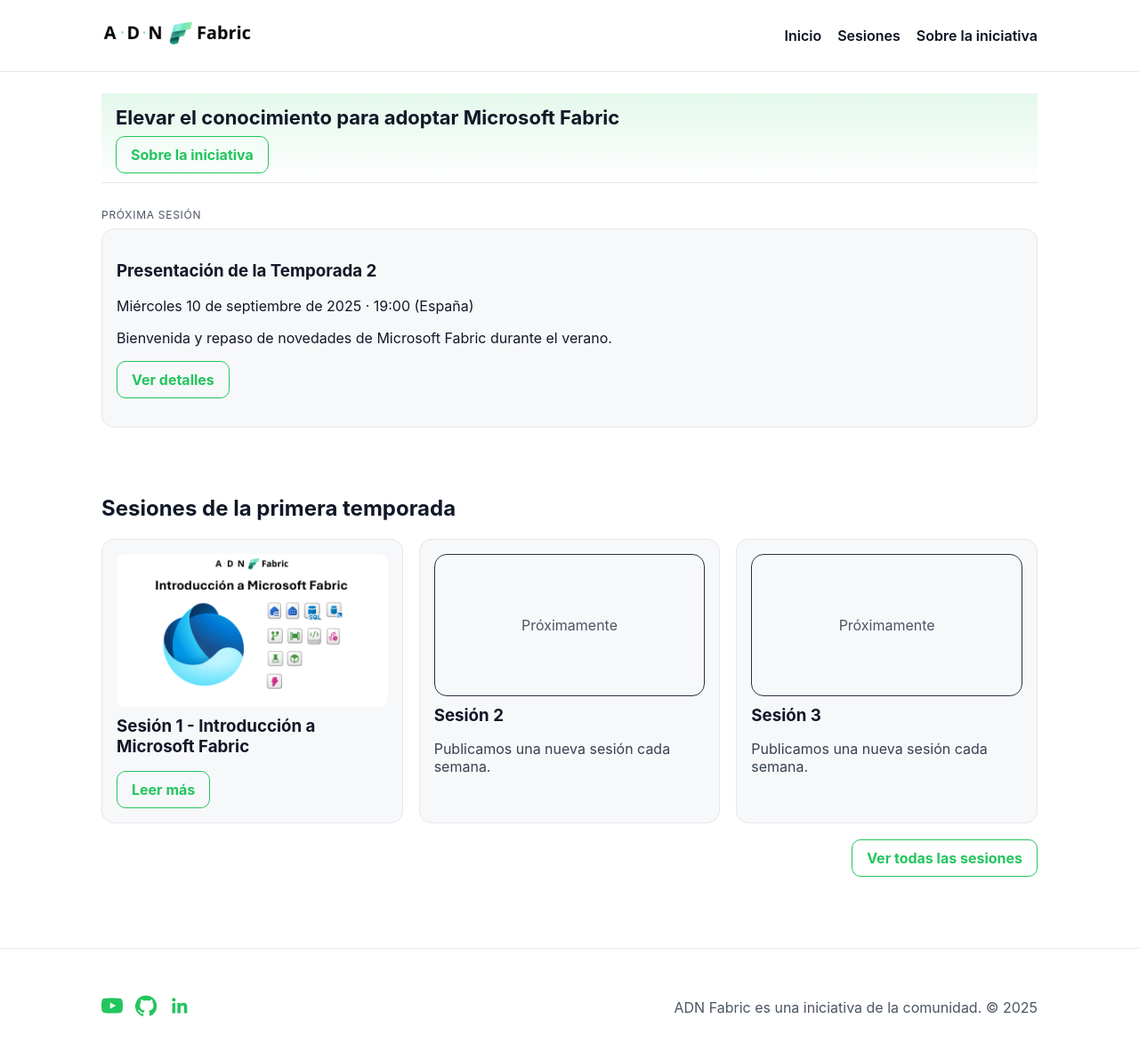
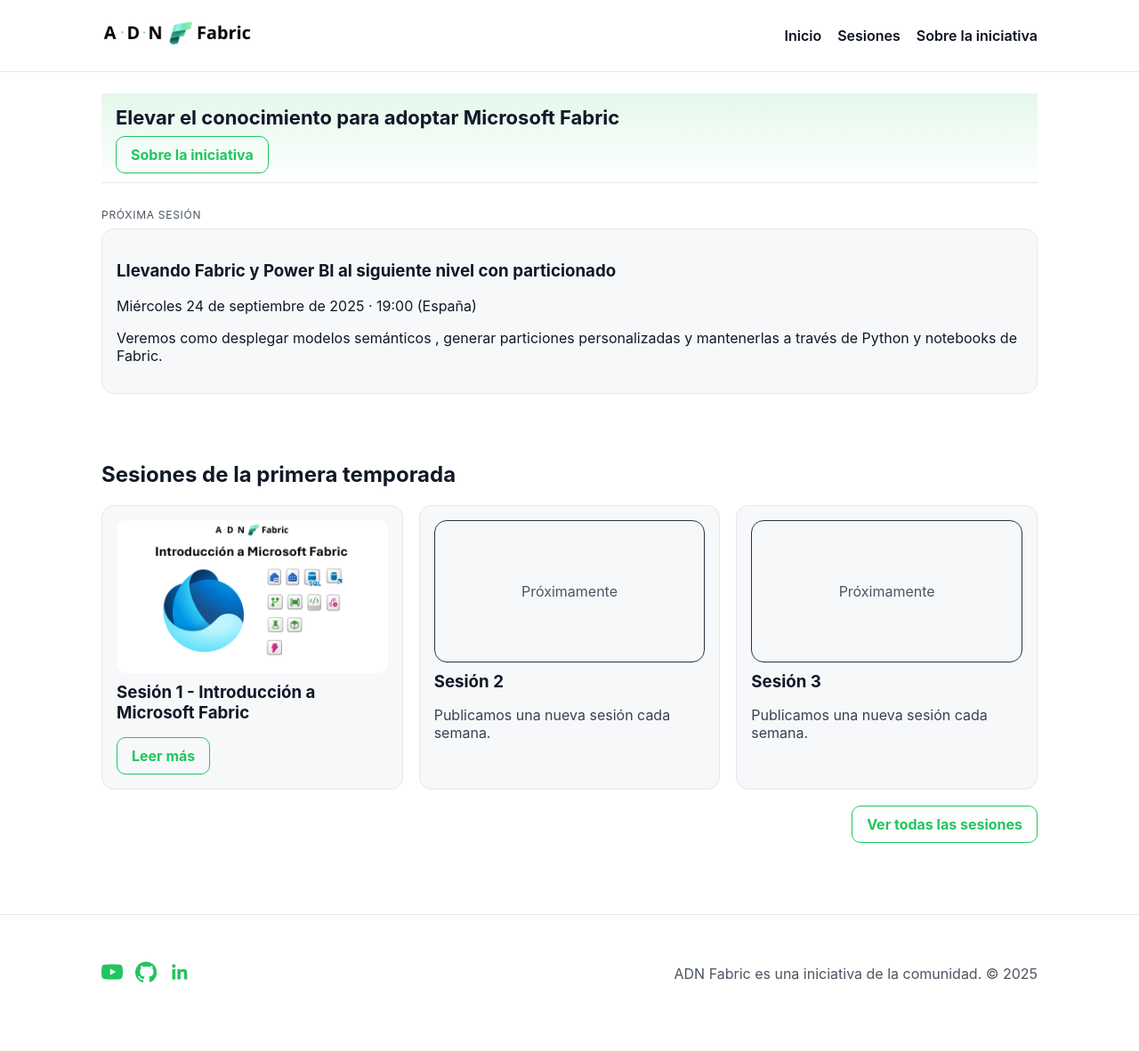
Before and after one commit to ADNFabric/ADNFabric, a Jekyll site: the page built from docs/index.md, in a window 1280 px wide and 1199 px high. Shown: the top 1182 px of the window at 89% size. Built offline with Jekyll 4.4.1, drawn with Linux system fonts in a browser that asks for light colours.

Commit message:
Diapositiva sesion 14 y anuncio de la proxima sesión en el sitio web

```diff
--- a/docs/_data/upcoming.yml
+++ b/docs/_data/upcoming.yml
@@ -1,5 +1,5 @@
-title: Presentación de la Temporada 2
-date: Miércoles 10 de septiembre de 2025
+title: Llevando Fabric y Power BI al siguiente nivel con particionado
+date: Miércoles 24 de septiembre de 2025
 time: "19:00"
-description: Bienvenida y repaso de novedades de Microsoft Fabric durante el verano.
-cta_url: https://www.linkedin.com/events/7366871467495501825/
+description: Veremos como desplegar modelos semánticos , generar particiones personalizadas y mantenerlas a través de Python y notebooks de Fabric.
+# cta_url: https://www.linkedin.com/events/7366871467495501825/
```
Also changed, not shown: 1 other file.
